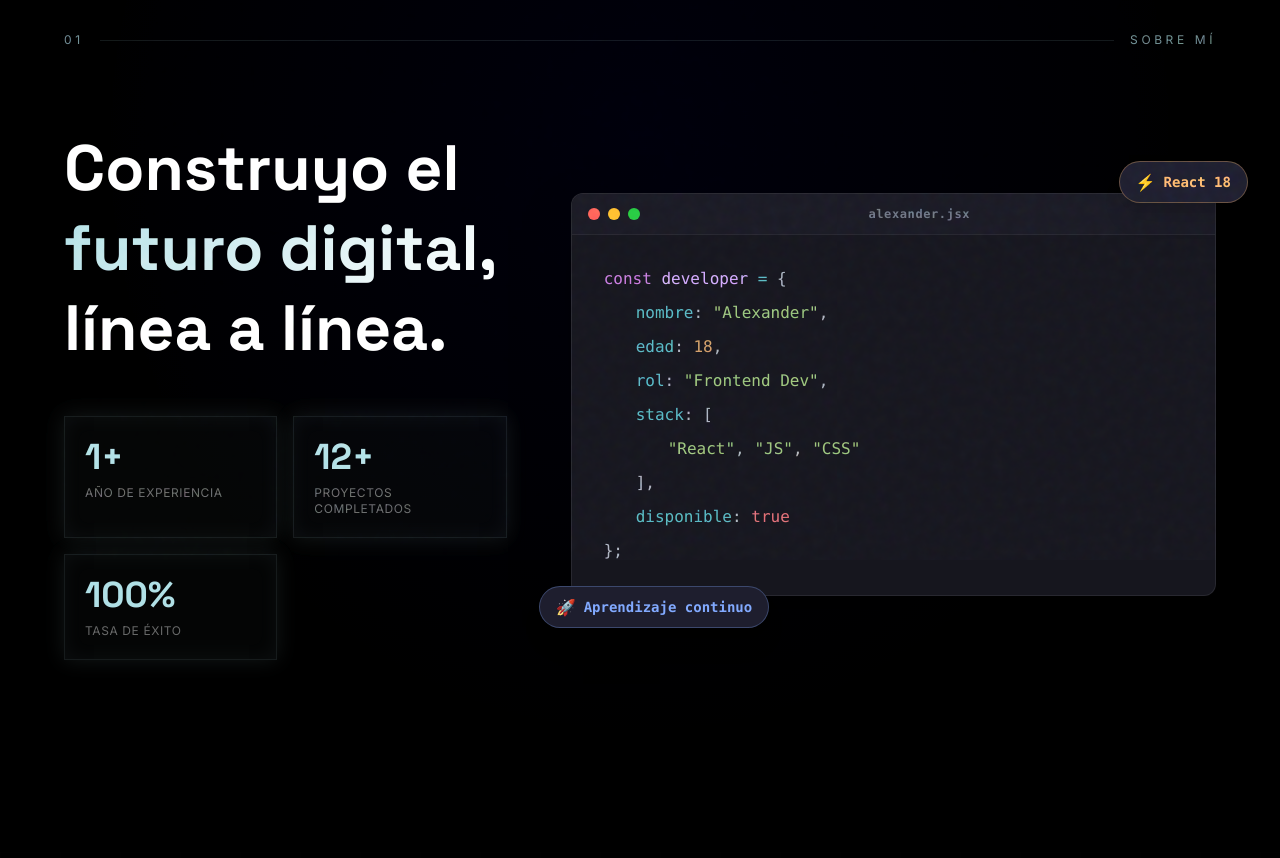
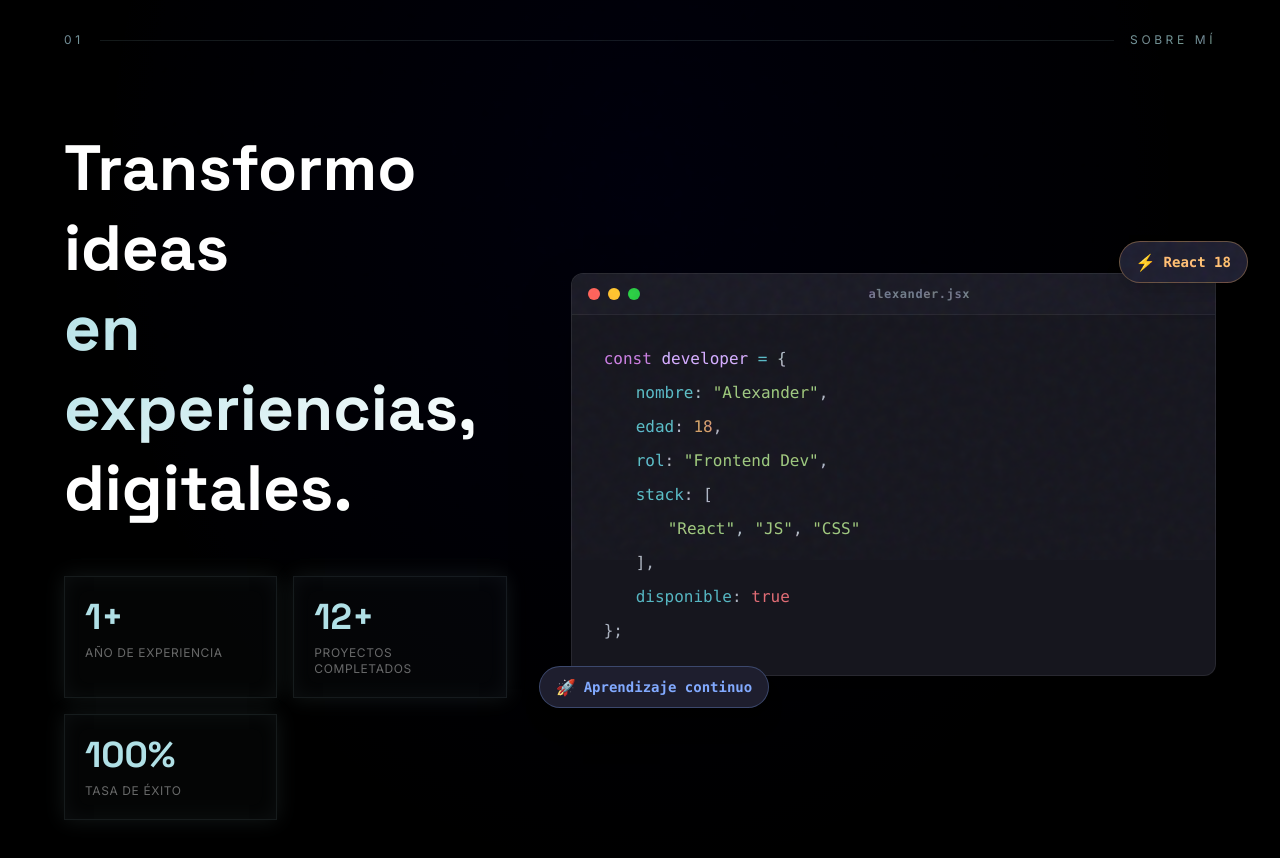
Before and after one commit to nuveneqra007-rgb/portafolio-3d-Alexander, a React (Vite) app: page / in a window 1280 px wide. Shown: the part 960-1818 px from the top of the page. Built offline with nearby package versions, Linux system fonts and the light colour scheme.

Commit message:
Update About section with GSAP animations and code card design

```diff
--- a/src/sections/About.tsx
+++ b/src/sections/About.tsx
@@ -123,7 +123,7 @@ export default function About() {
                 opacity: 0,
               }}
             >
-              Construyo el
+              Transformo ideas
               <span
                 className="block"
                 style={{
@@ -132,9 +132,9 @@ export default function About() {
                   WebkitTextFillColor: 'transparent',
                 }}
               >
-                futuro digital,
+                en experiencias,
               </span>
-              línea a línea.
+              digitales.
             </h2>
 
             {/* Stats grid */}
```
